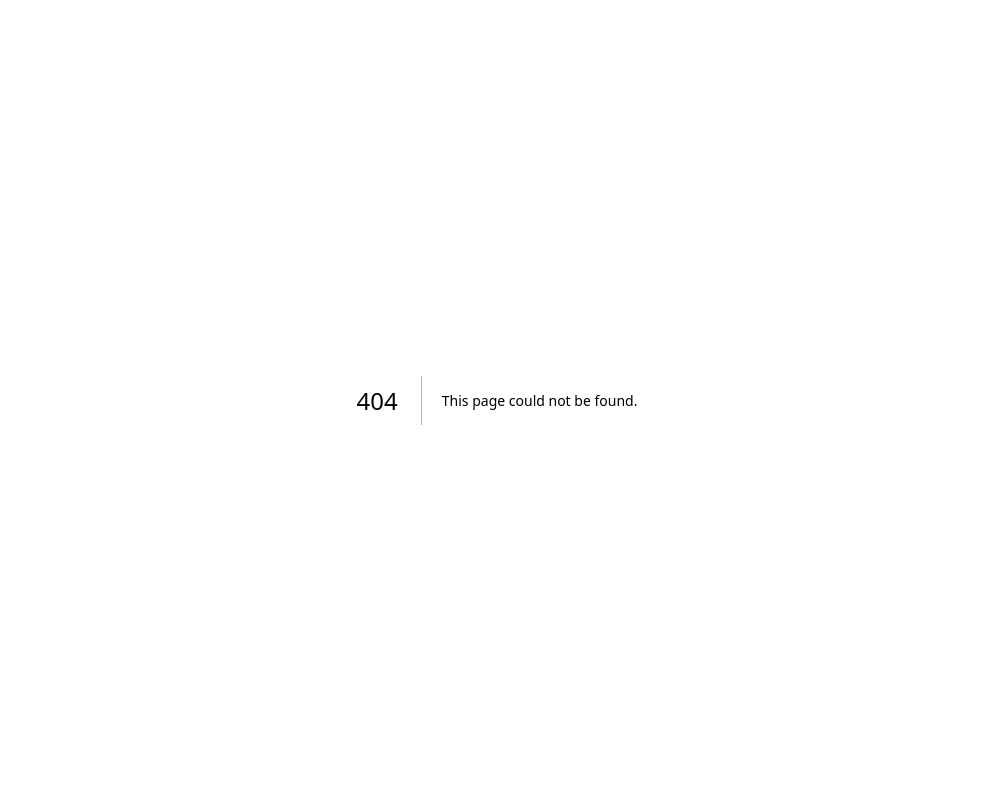
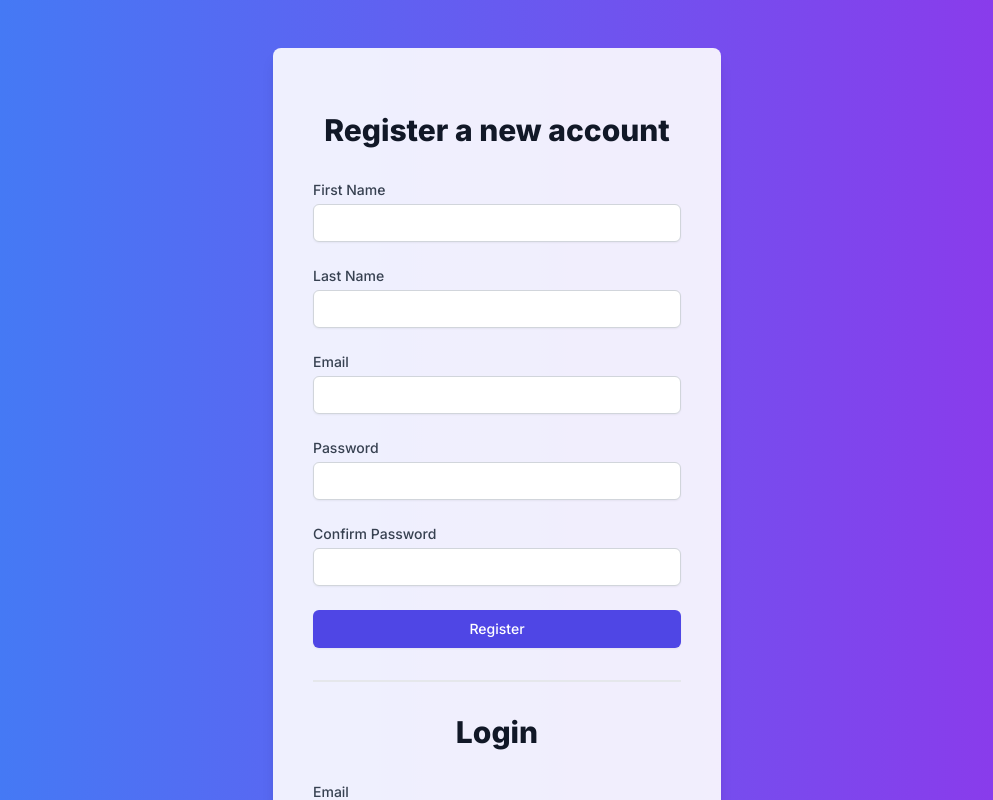
Before and after one commit to AyushiRaj1905/my-api, a Next.js app: page /interest in a window 1280 px wide. Before the commit this address had no page. Shown: the top 800 px of the page, without its empty margins (143-1136 px from the left). Built offline with nearby package versions, Linux system fonts and the light colour scheme.

Commit message:
api interest aded successfully

```diff
--- a/app/api/intrest/route.ts
+++ b/app/api/interest/route.ts
@@ -1,5 +1,3 @@
-// pages/api/interests.ts
-
 import { NextRequest, NextResponse } from 'next/server';
 import { db } from '@/lib/db';
 
--- /dev/null
+++ b/app/interest/page.tsx
@@ -0,0 +1,38 @@
+"use client"
+import RegisterForm from '@/components/RegisterForm';
+import LoginForm from '@/components/LoginForm';
+import { useState } from 'react';
+import InterestForm from '@/components/IntrestForm';
+
+export default function Register() {
+  const [loggedIn, setLoggedIn] = useState(false);
+  const [userEmail, setUserEmail] = useState('');
+
+  const handleLogin = (email: string) => {
+    setUserEmail(email);
+    setLoggedIn(true);
+  };
+
+  return (
+    <div className="min-h-screen flex items-center justify-center bg-gradient-to-r from-blue-500 to-purple-600 relative py-12 px-4 sm:px-6 lg:px-8">
+      <div className="item-center z-10 max-w-md w-full space-y-8 bg-white bg-opacity-90 p-10 rounded-lg shadow-lg">
+        {!loggedIn ? (
+          <>
+            <h2 className="mt-6 text-center text-3xl font-extrabold text-gray-900">
+              Register a new account
+            </h2>
+            <RegisterForm />
+            <div className="mt-8 border-t-2 border-gray-200 pt-8">
+              <h2 className="text-center text-3xl font-extrabold text-gray-900">
+                Login
+              </h2>
+              <LoginForm onLogin={handleLogin} />
+            </div>
+          </>
+        ) : (
+          <InterestForm email={userEmail} />
+        )}
+      </div>
+    </div>
+  );
+}
--- a/app/page.tsx
+++ b/app/page.tsx
@@ -1,5 +1,7 @@
+"use client"
 import RegisterForm from '@/components/RegisterForm';
 import LoginForm from '@/components/LoginForm';
+import InterestForm from '@/components/InterestForm';
 
 export default function Register() {
   return (
@@ -13,7 +15,11 @@ export default function Register() {
         <h2>
           Login
         </h2>
-        <LoginForm/>
+        <LoginForm onLogin={()=>{}} />
+        <h2>
+          Interest form
+        </h2>
+        <InterestForm email={'rajaayushi1234@gmail.com'}/>
       </div>
     </div>
   );
--- a/components/IntrestForm.tsx
+++ b/components/InterestForm.tsx
@@ -4,8 +4,8 @@ import { useState } from 'react';
 import { useRouter } from 'next/router';
 
 export default function InterestForm({ email }: { email: string }) {
-  const [interests, setInterests] = useState('');
-  const router = useRouter();
+  const [interest, setInterests] = useState('');
+ // const router = useRouter();
 
   const handleChange = (e: React.ChangeEvent<HTMLInputElement>) => {
     setInterests(e.target.value);
@@ -14,17 +14,17 @@ export default function InterestForm({ email }: { email: string }) {
   const handleSubmit = async (e: React.FormEvent) => {
     e.preventDefault();
 
-    const res = await fetch('/api/interests', {
+    const res = await fetch('/api/interest', {
       method: 'POST',
       headers: {
         'Content-Type': 'application/json',
       },
-      body: JSON.stringify({ email, interests }),
+      body: JSON.stringify({ email, interest }),
     });
 
     if (res.ok) {
       alert('Interests submitted successfully');
-      router.push('/dashboard'); // redirect to dashboard or desired page
+      //router.push('/dashboard'); // redirect to dashboard or desired page
     } else {
       const data = await res.json();
       alert(data.message);
@@ -40,7 +40,7 @@ export default function InterestForm({ email }: { email: string }) {
           name="interests"
           id="interests"
           onChange={handleChange}
-          value={interests}
+          value={interest}
           className="mt-1 block w-full px-3 py-2 border border-gray-300 rounded-md shadow-sm focus:outline-none focus:ring-indigo-500 focus:border-indigo-500 sm:text-sm"
         />
       </div>
--- a/components/LoginForm.tsx
+++ b/components/LoginForm.tsx
@@ -1,8 +1,10 @@
 "use client"
 
+import { link } from 'fs/promises';
+import Link from 'next/link';
 import { useState } from 'react';
 
-export default function LoginForm() {
+export default function LoginForm({ onLogin }: { onLogin: (email: string) => void }) {
   const [formData, setFormData] = useState({
     email: '',
     password: '',
@@ -27,8 +29,10 @@ export default function LoginForm() {
     const data = await res.json();
     if (res.ok) {
       alert('Login successful');
+      <Link href="/interest"></Link>
+      onLogin(data.email); // Pass the email to the callback
     } else {
-      alert(data.error);
+      alert(data.message);
     }
   };
 
```
Also changed, not shown: 1 other file (tests, documents, lock files or other folders).
